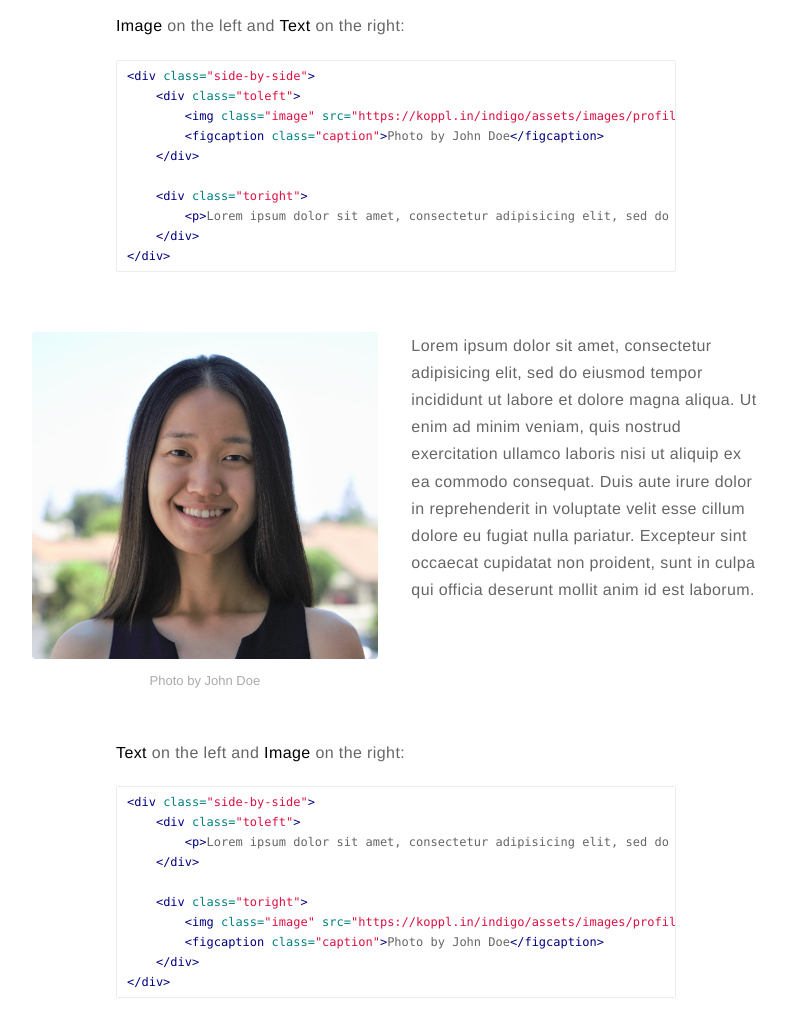
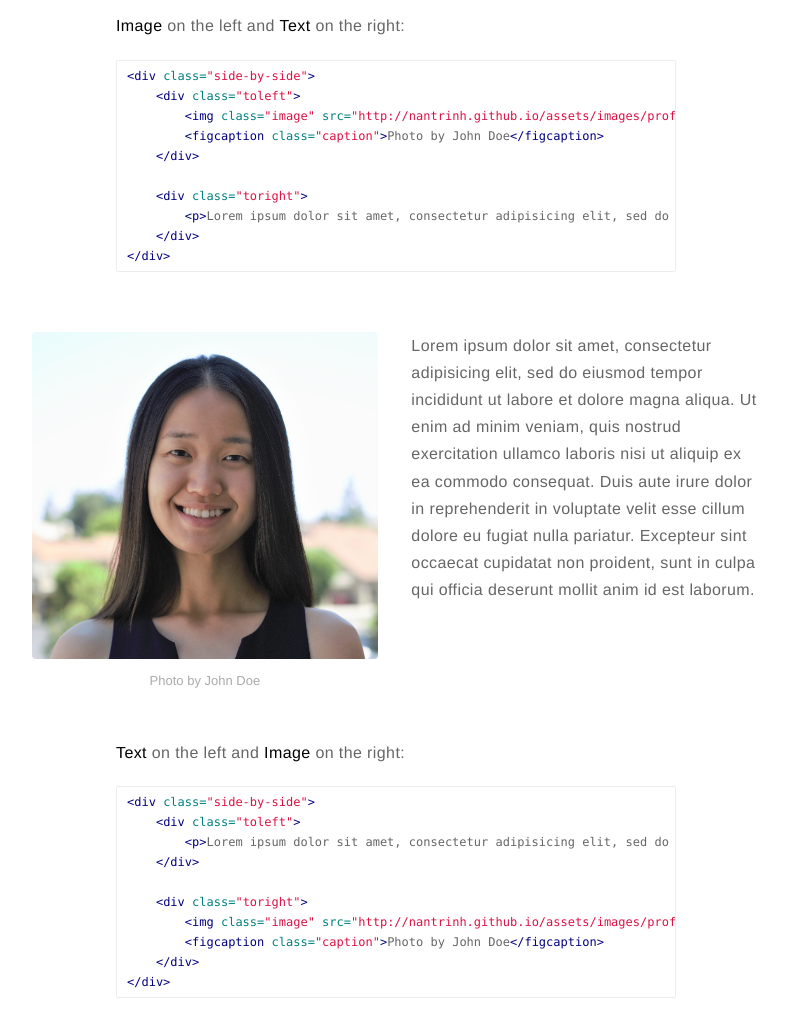
Before and after one commit to nantrinh/nantrinh.github.io, a Jekyll site: the page built from _posts/2015-02-24-markdown-extra-components.markdown, in a window 1280 px wide and 1400 px high, scrolled down 1068 px. Shown: the part 151-1169 px from the top of the window, without its empty margins (244-1032 px from the left). Built offline with Jekyll 4.4.1, drawn with Linux system fonts in a browser that asks for light colours.

Commit message:
fix photo link

```diff
--- a/_config.yml
+++ b/_config.yml
@@ -3,7 +3,7 @@ name: Nancy Trinh
 
 # if it's an external image, update below for true
 # better with square images
-external-image: true
+external-image: false
 picture: assets/images/profile.png
 
 # If you want to include your resume, set to true
@@ -12,8 +12,7 @@ resume: false
 resume-external: true
 resume-url: https://google.com/?q=my+resume
 
-url: https://koppl.in/indigo
-# your url: http://USERNAME.github.io
+url: http://nantrinh.github.io
 
 permalink: /:title/
 
```
